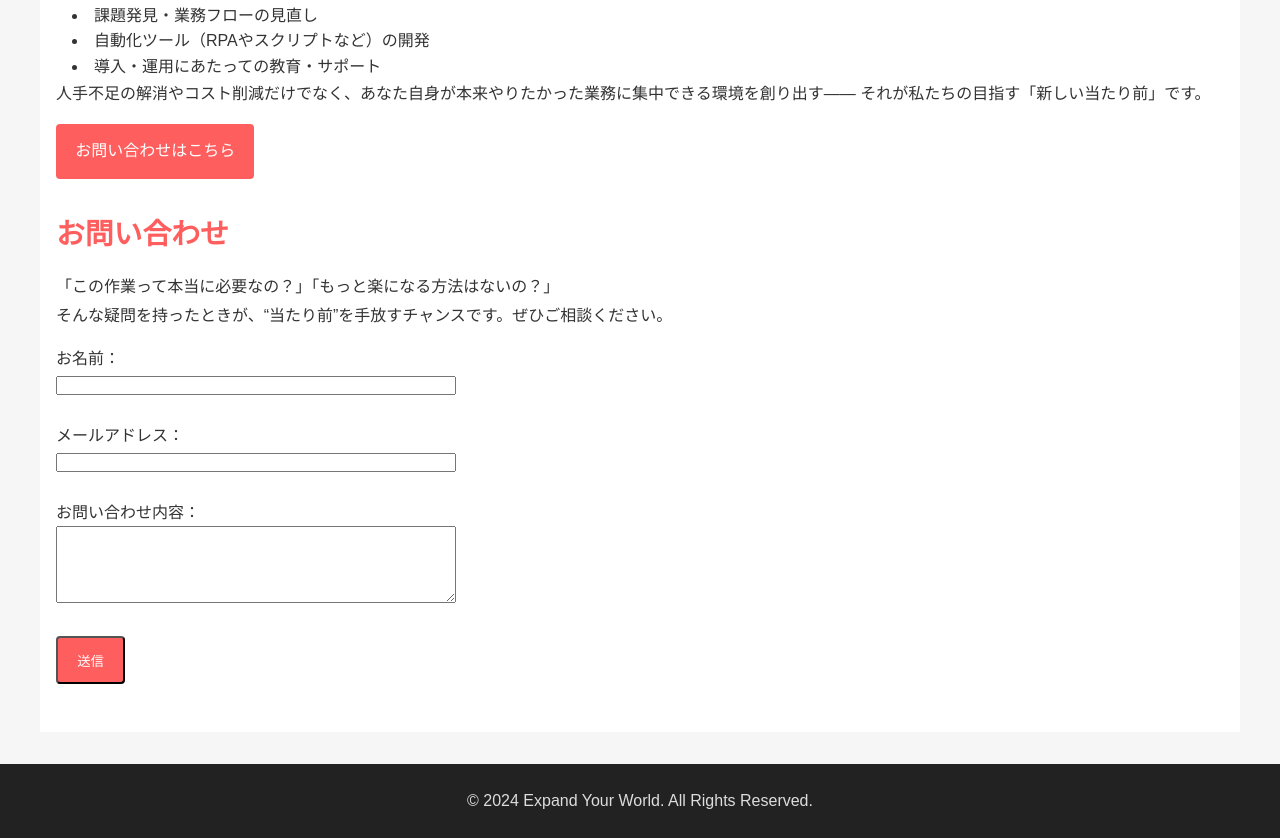
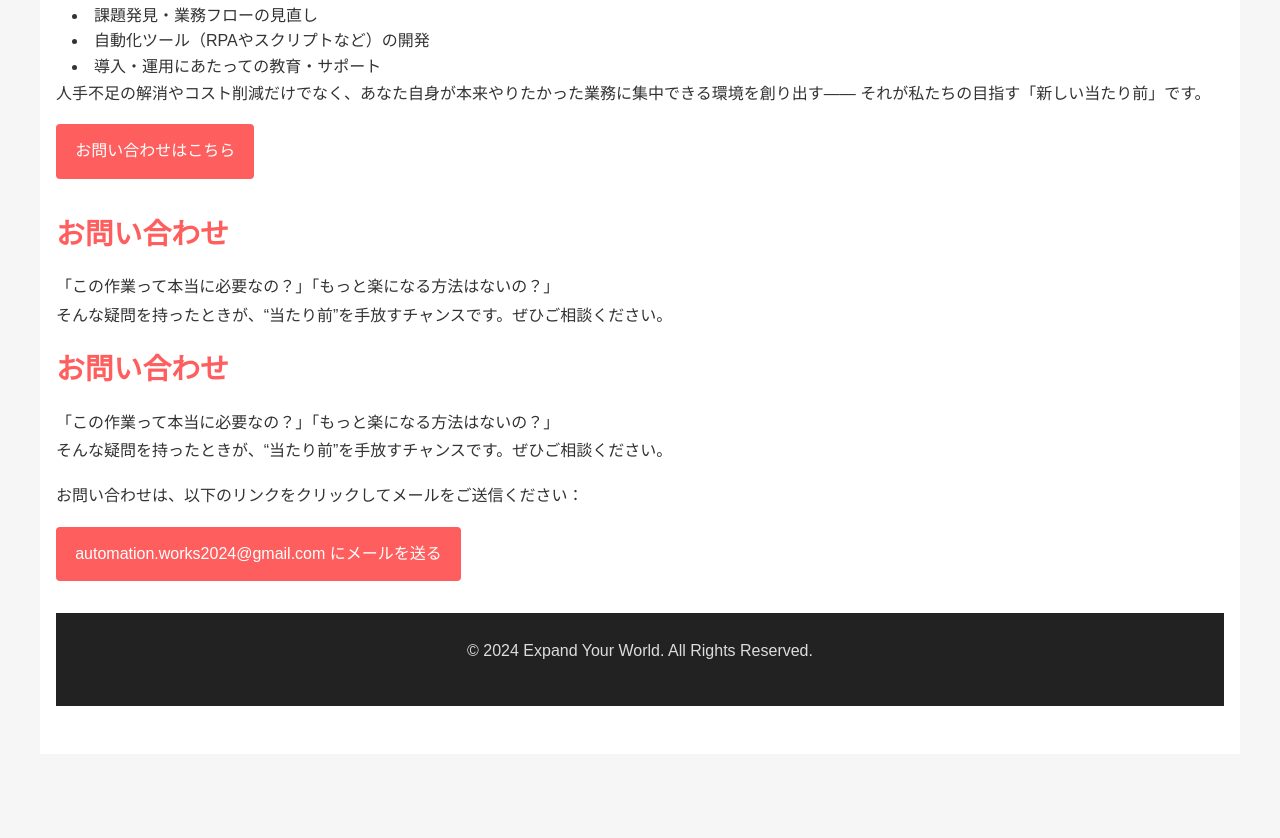
Before and after one commit to autoworks-shiba/my-contact-form, a plain HTML site: page index.html in a window 1280 px wide. Shown: the part 1177-2015 px from the top of the page. After the commit the page ends 1963 px from the top, so only its background shows below. Drawn offline with Linux system fonts and the light colour scheme.

Commit message:
Update index.html

```diff
--- a/index.html
+++ b/index.html
@@ -132,6 +132,20 @@
     .btn:hover {
       background: #ff7979;
     }
+    .btn {
+      display: inline-block;
+      background: #ff5e5e;
+      color: #fff;
+      padding: 0.8rem 1.2rem;
+      text-decoration: none;
+      border-radius: 4px;
+      transition: background 0.2s ease;
+    }
+
+.btn:hover {
+  background: #ff7979;
+}
+
 
     /* フッター */
     footer {
@@ -246,21 +260,25 @@
         そんな疑問を持ったときが、“当たり前”を手放すチャンスです。ぜひご相談ください。
       </p>
 
-      <!-- 簡易的な問い合わせフォーム (HTMLのみ) -->
-      <form action="#" method="POST">
-        <label for="name">お名前：</label><br>
-        <input type="text" id="name" name="name" style="width: 100%; max-width: 400px;" required /><br><br>
+      <section id="contact" class="section fade-up">
+        <h2>お問い合わせ</h2>
+        <p>
+          「この作業って本当に必要なの？」「もっと楽になる方法はないの？」<br>
+          そんな疑問を持ったときが、“当たり前”を手放すチャンスです。ぜひご相談ください。
+        </p>
 
-        <label for="email">メールアドレス：</label><br>
-        <input type="email" id="email" name="email" style="width: 100%; max-width: 400px;" required /><br><br>
+        <!-- メールリンク -->
+        <p>
+          お問い合わせは、以下のリンクをクリックしてメールをご送信ください：
+        </p>
+        <p>
+          <a href="mailto:automation.works2024@gmail.com?subject=お問い合わせ&body=以下に内容を記入してください。"
+             class="btn">
+            automation.works2024@gmail.com にメールを送る
+          </a>
+        </p>
+      </section>
 
-        <label for="message">お問い合わせ内容：</label><br>
-        <textarea id="message" name="message" rows="5" style="width: 100%; max-width: 400px;" required></textarea><br><br>
-
-        <button type="submit" class="btn">送信</button>
-      </form>
-    </section>
-  </main>
 
   <!-- フッター -->
   <footer>
```
